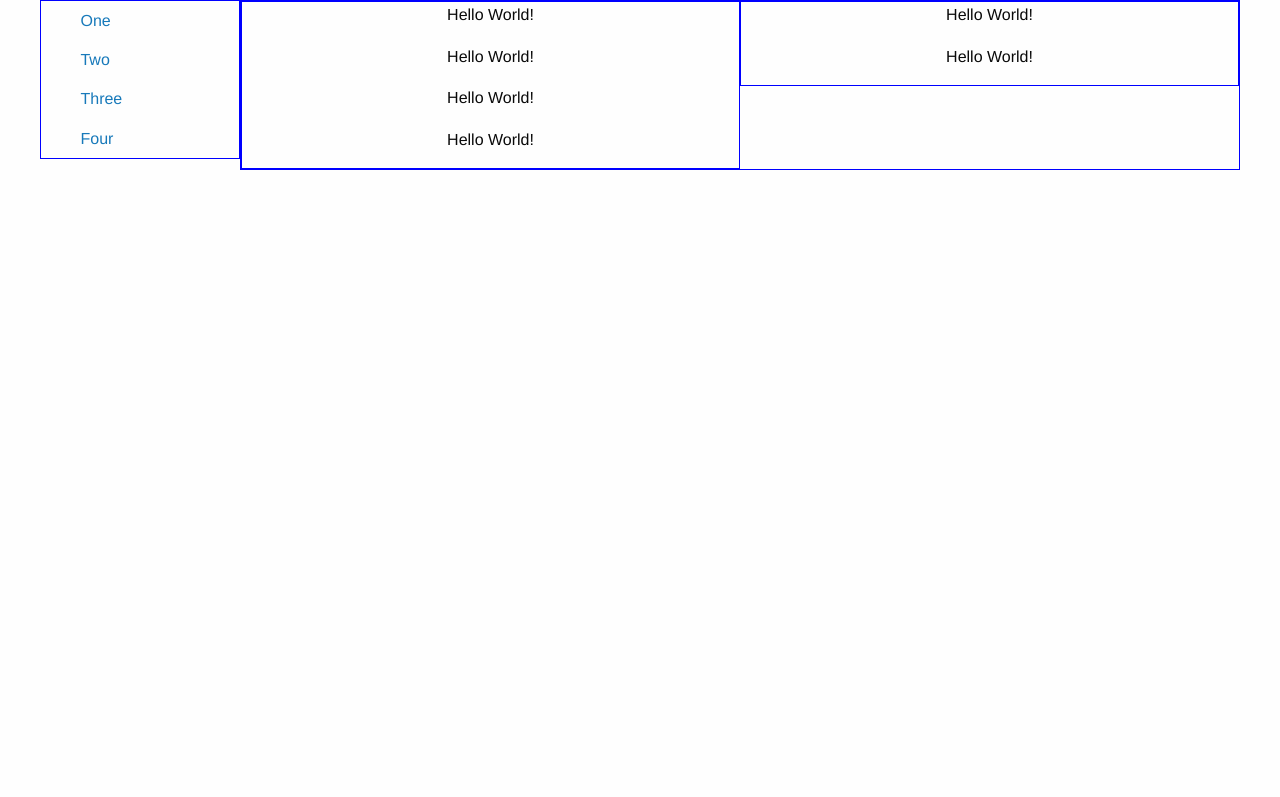
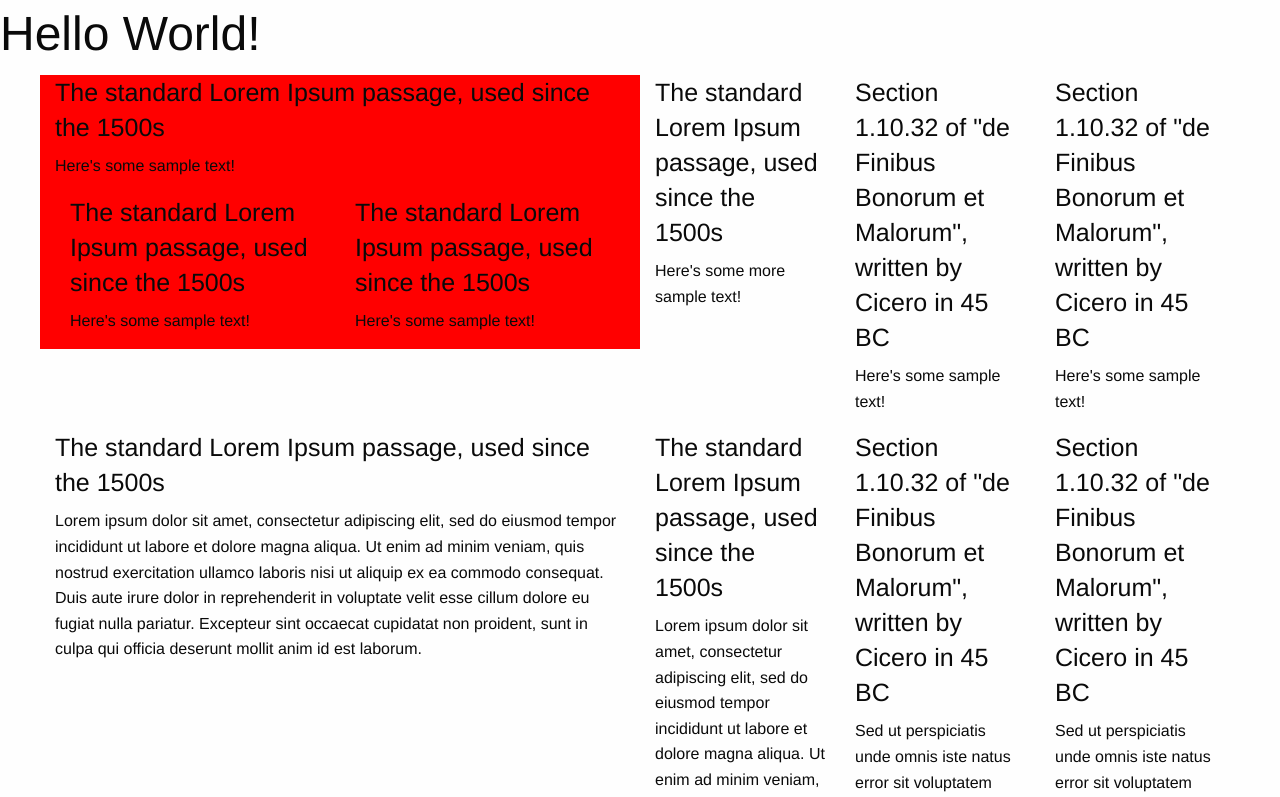
Before and after one commit to chrissyfancy/foundation-facilitation, a plain HTML site: page public/index.html in a window 1280 px wide. Shown: the top 797 px of the page. Drawn offline with Linux system fonts and the light colour scheme.

Commit message:
add changes from facilitation

```diff
--- a/public/css/app.css
+++ b/public/css/app.css
@@ -1,13 +1,7 @@
 .button {
-  background-color: tomato;
+  background-color: orange;
 }
 
-.container {
-  border: 1px solid blue;
+#first {
+  background-color: red;
 }
-
-@media (max-width: 600px) {
-  .container {
-    border: 1px solid green;
-  }
-}
--- a/public/index.html
+++ b/public/index.html
@@ -6,30 +6,63 @@
     <link rel="stylesheet" href="css/foundation.css">
     <link rel="stylesheet" href="css/app.css">
   </head>
+
   <body>
-    <div class="row">
-      <div class="small-2 columns container">
-        <ul class="vertical menu">
-          <li><a href="#0"><i class="fi-list"></i> <span>One</span></a></li>
-          <li><a href="#0"><i class="fi-list"></i> <span>Two</span></a></li>
-          <li><a href="#0"><i class="fi-list"></i> <span>Three</span></a></li>
-          <li><a href="#0"><i class="fi-list"></i> <span>Four</span></a></li>
-        </ul>
-      </div>
-      <div class="small-10 columns text-center container">
-        <div class="row">
-          <div class="small-12 medium-6 columns container">
-            <p>Hello World!</p>
-            <p>Hello World!</p>
-            <p>Hello World!</p>
-            <p>Hello World!</p>
+    <div>
+      <h1>Hello World!</h1>
+
+      <div class="row">
+        <div id="first" class="small-3 large-6 columns">
+          <h4>The standard Lorem Ipsum passage, used since the 1500s</h4>
+          <p>Here's some sample text!</p>
+          <div class="small-3 large-6 columns">
+            <h4>The standard Lorem Ipsum passage, used since the 1500s</h4>
+            <p>Here's some sample text!</p>
           </div>
-          <div class="small-12 medium-6 columns container">
-            <p>Hello World!</p>
-            <p>Hello World!</p>
+          <div class="small-3 large-6 columns">
+            <h4>The standard Lorem Ipsum passage, used since the 1500s</h4>
+            <p>Here's some sample text!</p>
           </div>
         </div>
+        <div class="small-3 large-2 columns">
+          <h4>The standard Lorem Ipsum passage, used since the 1500s</h4>
+          <p>Here's some more sample text!</p>
+        </div>
+        <div class="small-3 large-2 columns">
+          <h4>Section 1.10.32 of "de Finibus Bonorum et Malorum", written by Cicero in 45 BC</h4>
+          <p>Here's some sample text!</p>
+        </div>
+        <div class="small-3 large-2 columns end">
+          <h4>Section 1.10.32 of "de Finibus Bonorum et Malorum", written by Cicero in 45 BC</h4>
+          <p>Here's some sample text!</p>
+        </div>
       </div>
+      <div class="row">
+        <div class="small-3 large-6 columns">
+          <h4>The standard Lorem Ipsum passage, used since the 1500s</h4>
+          <p>Lorem ipsum dolor sit amet, consectetur adipiscing elit, sed do eiusmod tempor incididunt ut labore et dolore magna aliqua. Ut enim ad minim veniam, quis nostrud exercitation ullamco laboris nisi ut aliquip ex ea commodo consequat. Duis aute irure dolor in reprehenderit in voluptate velit esse cillum dolore eu fugiat nulla pariatur. Excepteur sint occaecat cupidatat non proident, sunt in culpa qui officia deserunt mollit anim id est laborum.</p>
+        </div>
+        <div class="small-3 large-2 columns">
+          <h4>The standard Lorem Ipsum passage, used since the 1500s</h4>
+          <p>Lorem ipsum dolor sit amet, consectetur adipiscing elit, sed do eiusmod tempor incididunt ut labore et dolore magna aliqua. Ut enim ad minim veniam, quis nostrud exercitation ullamco laboris nisi ut aliquip ex ea commodo consequat. Duis aute irure dolor in reprehenderit in voluptate velit esse cillum dolore eu fugiat nulla pariatur. Excepteur sint occaecat cupidatat non proident, sunt in culpa qui officia deserunt mollit anim id est laborum.</p>
+        </div>
+        <div class="small-3 large-2 columns">
+          <h4>Section 1.10.32 of "de Finibus Bonorum et Malorum", written by Cicero in 45 BC</h4>
+          <p>Sed ut perspiciatis unde omnis iste natus error sit voluptatem accusantium doloremque laudantium, totam rem aperiam, eaque ipsa quae ab illo inventore veritatis et quasi architecto beatae vitae dicta sunt explicabo. Nemo enim ipsam voluptatem quia voluptas sit aspernatur aut odit aut fugit, sed quia consequuntur magni dolores eos qui ratione voluptatem sequi nesciunt. Neque porro quisquam est, qui dolorem ipsum quia dolor sit amet, consectetur, adipisci velit, sed quia non numquam eius modi tempora incidunt ut labore et dolore magnam aliquam quaerat voluptatem. Ut enim ad minima veniam, quis nostrum exercitationem ullam corporis suscipit laboriosam, nisi ut aliquid ex ea commodi consequatur? Quis autem vel eum iure reprehenderit qui in ea voluptate velit esse quam nihil molestiae consequatur, vel illum qui dolorem eum fugiat quo voluptas nulla pariatur? </p>
+        </div>
+        <div class="small-3 large-2 columns end">
+          <h4>Section 1.10.32 of "de Finibus Bonorum et Malorum", written by Cicero in 45 BC</h4>
+          <p>Sed ut perspiciatis unde omnis iste natus error sit voluptatem accusantium doloremque laudantium, totam rem aperiam, eaque ipsa quae ab illo inventore veritatis et quasi architecto beatae vitae dicta sunt explicabo. Nemo enim ipsam voluptatem quia voluptas sit aspernatur aut odit aut fugit, sed quia consequuntur magni dolores eos qui ratione voluptatem sequi nesciunt. Neque porro quisquam est, qui dolorem ipsum quia dolor sit amet, consectetur, adipisci velit, sed quia non numquam eius modi tempora incidunt ut labore et dolore magnam aliquam quaerat voluptatem. Ut enim ad minima veniam, quis nostrum exercitationem ullam corporis suscipit laboriosam, nisi ut aliquid ex ea commodi consequatur? Quis autem vel eum iure reprehenderit qui in ea voluptate velit esse quam nihil molestiae consequatur, vel illum qui dolorem eum fugiat quo voluptas nulla pariatur? </p>
+        </div>
+      </div>
+
+      <br><br>
+
+      <form>
+        <label>Form Field</label>
+        <input type="text"/>
+        <button class="button">Submit</button>
+      </form>
 
     </div>
     <script src="js/vendor/jquery.js"></script>
```
